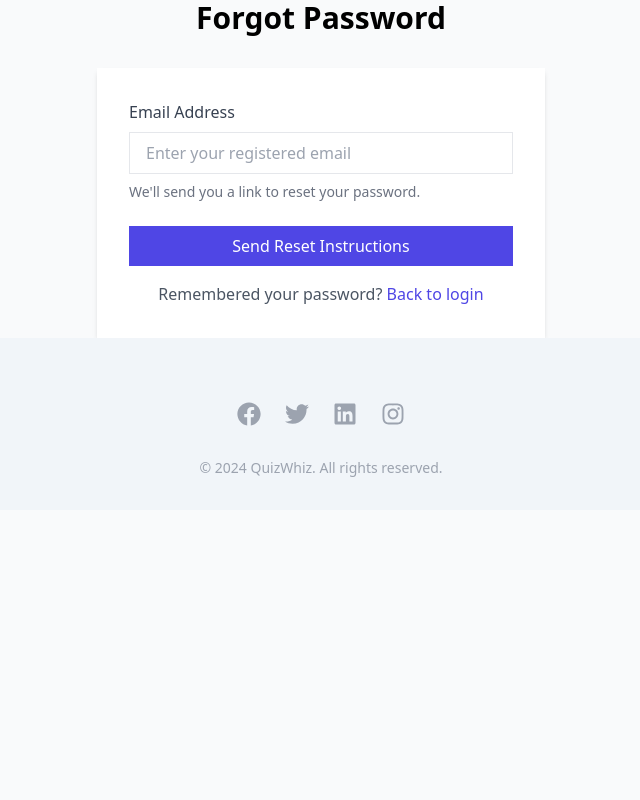
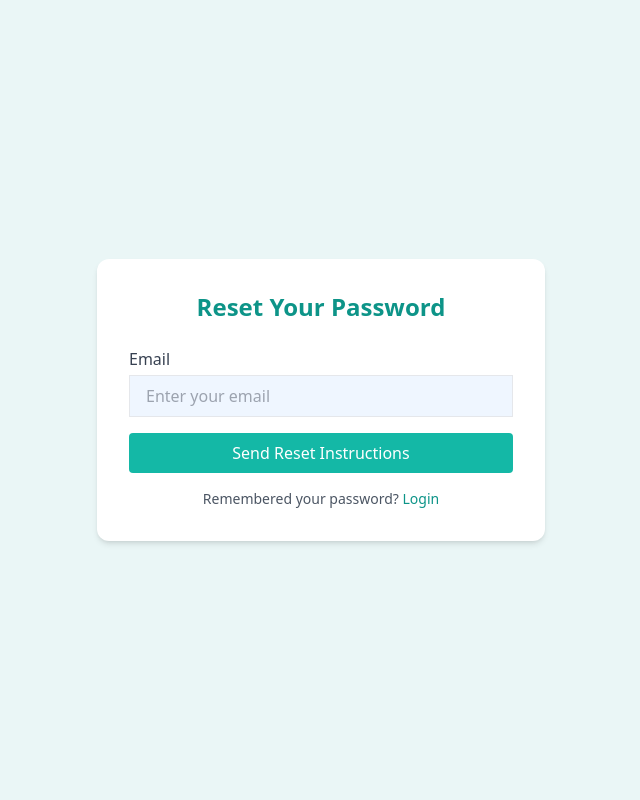
Before and after one commit to Khoa-CNTT/HTQDUDAV0495, a React (Vite) app in the folder client/: page /forgot-password in a window 1280 px wide. Shown: the top 800 px of the page, without its empty margins (319-959 px from the left). Built offline with nearby package versions, Linux system fonts and the light colour scheme.

Commit message:
fe changepassword login

```diff
--- a/client/src/App.jsx
+++ b/client/src/App.jsx
@@ -1,4 +1,4 @@
-import { Route, Routes } from "react-router-dom";
+import { Route, Routes, Navigate } from "react-router-dom";
 import { useState, useEffect } from "react";
 import { getUser, saveUser, isAuthenticated } from "./utils/jwtUtils";
 
@@ -30,7 +30,6 @@ function App() {
   const [loading, setLoading] = useState(true);
 
   useEffect(() => {
-    // Check if user is logged in on app load using JWT utilities
     const authenticated = isAuthenticated();
     if (authenticated) {
       setUser(getUser());
@@ -57,7 +56,15 @@ function App() {
       {/* <Navbar /> */}
       <Routes>
         <Route path="/" element={<Home />} />
-        <Route path="/login" element={<Login login={login} user={user} />} />
+
+        {/* Nếu đã đăng nhập rồi thì không cho vào /login nữa */}
+        <Route
+          path="/login"
+          element={
+            user ? <Navigate to="/dashboard" /> : <Login login={login} user={user} />
+          }
+        />
+
         <Route path="/register" element={<Register />} />
         <Route path="/verify-email/:token" element={<VerifyEmail />} />
         <Route path="/forgot-password" element={<ForgotPassword />} />
@@ -66,47 +73,52 @@ function App() {
         <Route
           path="/dashboard"
           element={
-            <ProtectedRoute>
+            <ProtectedRoute user={user}>
               <Dashboard user={user} />
             </ProtectedRoute>
           }
         />
+
         <Route
           path="/profile"
           element={
-            <ProtectedRoute>
+            <ProtectedRoute user={user}>
               <UserProfile user={user} setUser={setUser} />
             </ProtectedRoute>
           }
         />
+
         <Route
           path="/upload"
           element={
-            <ProtectedRoute>
+            <ProtectedRoute user={user}>
               <UploadQuiz user={user} />
             </ProtectedRoute>
           }
         />
+
         <Route
           path="/create-room"
           element={
-            <ProtectedRoute>
+            <ProtectedRoute user={user}>
               <CreateRoom user={user} />
             </ProtectedRoute>
           }
         />
+
         <Route
           path="/join-room"
           element={
-            <ProtectedRoute>
+            <ProtectedRoute user={user}>
               <JoinRoom user={user} />
             </ProtectedRoute>
           }
         />
+
         <Route
           path="/room/:code"
           element={
-            <ProtectedRoute>
+            <ProtectedRoute user={user}>
               <Room user={user} />
             </ProtectedRoute>
           }
@@ -114,13 +126,11 @@ function App() {
 
         <Route path="/quiz/:quizId" element={<QuizDetails user={user} />} />
         <Route path="/take-quiz/:quizId" element={<TakeQuiz user={user} />} />
-        <Route
-          path="/results/:submissionId"
-          element={<QuizResults user={user} />}
-        />
+        <Route path="/results/:submissionId" element={<QuizResults user={user} />} />
 
         <Route path="*" element={<NotFound />} />
       </Routes>
+
       <Footer />
     </div>
   );
--- a/client/src/components/Navbar.jsx
+++ b/client/src/components/Navbar.jsx
@@ -109,6 +109,7 @@ const Navbar = ({ user, logout }) => {
                         onClick={() => {
                           closeMenu();
                           handleLogout();
+                          navigate('/login');
                         }}
                         className="block w-full px-4 py-2 text-sm text-left text-gray-700 hover:bg-indigo-50"
                       >
--- a/client/src/components/ProtectedRoute.jsx
+++ b/client/src/components/ProtectedRoute.jsx
@@ -1,16 +1,16 @@
-import { Navigate } from 'react-router-dom';
-import { isAuthenticated, isCurrentTokenExpired } from '../utils/jwtUtils';
+import { Navigate } from "react-router-dom";
 
-const ProtectedRoute = ({ user, children }) => {
-  // Check authentication with JWT utilities
-  const authenticated = isAuthenticated();
-  const tokenExpired = isCurrentTokenExpired();
-
-  if (!authenticated || tokenExpired) {
-    // Redirect to login if not authenticated or token expired
+/**
+ * Component bảo vệ route, chỉ cho phép truy cập nếu đã đăng nhập
+ * @param {Object} props - children: component cần render nếu hợp lệ, user: thông tin người dùng
+ */
+const ProtectedRoute = ({ children, user }) => {
+  if (!user) {
+    // Nếu chưa đăng nhập thì điều hướng về trang login
     return <Navigate to="/login" replace />;
   }
 
+  // Nếu đã đăng nhập thì hiển thị component con
   return children;
 };
 
--- a/client/src/context/AuthContext.jsx
+++ b/client/src/context/AuthContext.jsx
@@ -1,5 +1,5 @@
 import { createContext, useContext, useEffect, useState } from "react";
-import { isAuthenticated } from "../utils/jwtUtils";
+import { isAuthenticated, removeUser } from "../utils/jwtUtils";
 
 const AuthContext = createContext();
 
@@ -10,9 +10,12 @@ export const AuthProvider = ({ children }) => {
   useEffect(() => {
     setIsLoggedIn(isAuthenticated());
   }, []);
+
   const logout = () => {
-    localStorage.removeItem("token"); // hoặc cái key bạn dùng để lưu
-    setIsLoggedIn(false); // Xóa trạng thái login trong context
+    removeUser(); // Remove user data from localStorage
+    localStorage.removeItem("token"); // Remove token
+    setIsLoggedIn(false); // Update login state
+    window.location.reload();
   };
 
   return (
--- a/client/src/pages/ForgotPassword.jsx
+++ b/client/src/pages/ForgotPassword.jsx
@@ -8,21 +8,17 @@ const ForgotPassword = () => {
   const [loading, setLoading] = useState(false);
   const [emailSent, setEmailSent] = useState(false);
 
-  const handleChange = (e) => {
-    setEmail(e.target.value);
-  };
+  const handleChange = (e) => setEmail(e.target.value);
 
   const handleSubmit = async (e) => {
     e.preventDefault();
     setLoading(true);
-
     try {
       await requestPasswordReset(email);
       setEmailSent(true);
       toast.success('Password reset instructions sent to your email.');
     } catch (error) {
-      console.error('Password reset request error:', error);
-      toast.error(error.response?.data?.message || 'Failed to send reset instructions. Please try again.');
+      toast.error(error.response?.data?.message || 'Failed to send reset instructions.');
     } finally {
       setLoading(false);
     }
@@ -30,23 +26,14 @@ const ForgotPassword = () => {
 
   if (emailSent) {
     return (
-      <div className="max-w-md mx-auto">
-        <div className="bg-white p-8 rounded-lg shadow-md text-center">
-          <svg xmlns="http://www.w3.org/2000/svg" className="h-16 w-16 text-indigo-500 mx-auto mb-4" fill="none" viewBox="0 0 24 24" stroke="currentColor">
-            <path strokeLinecap="round" strokeLinejoin="round" strokeWidth={2} d="M3 8l7.89 5.26a2 2 0 002.22 0L21 8M5 19h14a2 2 0 002-2V7a2 2 0 00-2-2H5a2 2 0 00-2 2v10a2 2 0 002 2z" />
-          </svg>
-          <h2 className="text-2xl font-bold text-gray-800 mb-4">Check Your Email</h2>
-          <p className="text-gray-600 mb-6">
-            We've sent password reset instructions to <strong>{email}</strong>. Please check your email
-            and follow the link to reset your password.
+      <div className="min-h-screen flex items-center justify-center bg-[#eaf6f6]">
+        <div className="bg-white p-8 rounded-xl shadow-md text-center w-full max-w-md">
+          <h2 className="text-2xl font-bold text-teal-600 mb-4">Check Your Email</h2>
+          <p className="text-gray-600 mb-4">
+            We’ve sent reset instructions to <strong>{email}</strong>.
           </p>
-          <p className="text-gray-500 text-sm mb-6">
-            If you don't see the email, please check your spam folder.
-          </p>
-          <Link
-            to="/login"
-            className="inline-block bg-indigo-600 text-white py-2 px-6 rounded-lg hover:bg-indigo-700 focus:outline-none focus:ring-2 focus:ring-indigo-500 focus:ring-offset-2"
-          >
+          <p className="text-sm text-gray-500 mb-6">Check spam if it doesn’t appear soon.</p>
+          <Link to="/login" className="inline-block bg-teal-500 text-white px-6 py-2 rounded hover:bg-teal-600">
             Return to Login
           </Link>
         </div>
@@ -55,43 +42,33 @@ const ForgotPassword = () => {
   }
 
   return (
-    <div className="max-w-md mx-auto">
-      <h1 className="text-3xl font-bold text-center mb-8">Forgot Password</h1>
-
-      <form onSubmit={handleSubmit} className="bg-white p-8 rounded-lg shadow-md">
-        <div className="mb-6">
-          <label htmlFor="email" className="block text-gray-700 font-medium mb-2">
-            Email Address
-          </label>
+    <div className="min-h-screen flex items-center justify-center bg-[#eaf6f6]">
+      <div className="bg-white p-8 rounded-xl shadow-md w-full max-w-md">
+        <h1 className="text-2xl font-bold text-teal-600 text-center mb-6">Reset Your Password</h1>
+        <form onSubmit={handleSubmit}>
+          <label htmlFor="email" className="block text-gray-700 font-medium mb-1">Email</label>
           <input
             type="email"
             id="email"
             value={email}
             onChange={handleChange}
             required
-            className="w-full px-4 py-2 border rounded-lg focus:outline-none focus:ring-2 focus:ring-indigo-500"
-            placeholder="Enter your registered email"
+            placeholder="Enter your email"
+            className="w-full px-4 py-2 mb-4 border rounded-lg focus:outline-none focus:ring-2 focus:ring-teal-400 bg-blue-50"
           />
-          <p className="text-sm text-gray-500 mt-2">
-            We'll send you a link to reset your password.
-          </p>
-        </div>
-
           <button
             type="submit"
             disabled={loading}
-          className="w-full bg-indigo-600 text-white py-2 px-4 rounded-lg hover:bg-indigo-700 focus:outline-none focus:ring-2 focus:ring-indigo-500 focus:ring-offset-2 disabled:opacity-50"
+            className="w-full bg-teal-500 text-white py-2 rounded hover:bg-teal-600 disabled:opacity-50"
           >
             {loading ? 'Sending...' : 'Send Reset Instructions'}
           </button>
-
-        <div className="mt-4 text-center text-gray-600">
+        </form>
+        <div className="text-center text-sm text-gray-600 mt-4">
           Remembered your password?{' '}
-          <Link to="/login" className="text-indigo-600 hover:underline">
-            Back to login
-          </Link>
+          <Link to="/login" className="text-teal-600 hover:underline">Login</Link>
         </div>
-      </form>
+      </div>
     </div>
   );
 };
--- a/client/src/pages/Login.jsx
+++ b/client/src/pages/Login.jsx
@@ -8,10 +8,10 @@ const Login = ({ login: loginUser, user }) => {
   const [loading, setLoading] = useState(false);
   const navigate = useNavigate();
 
-  // Redirect if already logged in
+  // ✅ Redirect nếu đã đăng nhập → về dashboard
   useEffect(() => {
     if (user) {
-      navigate('/login');
+      navigate('/dashboard');
     }
   }, [user, navigate]);
 
```
Lines whose indentation alone changed are shown as unchanged.
